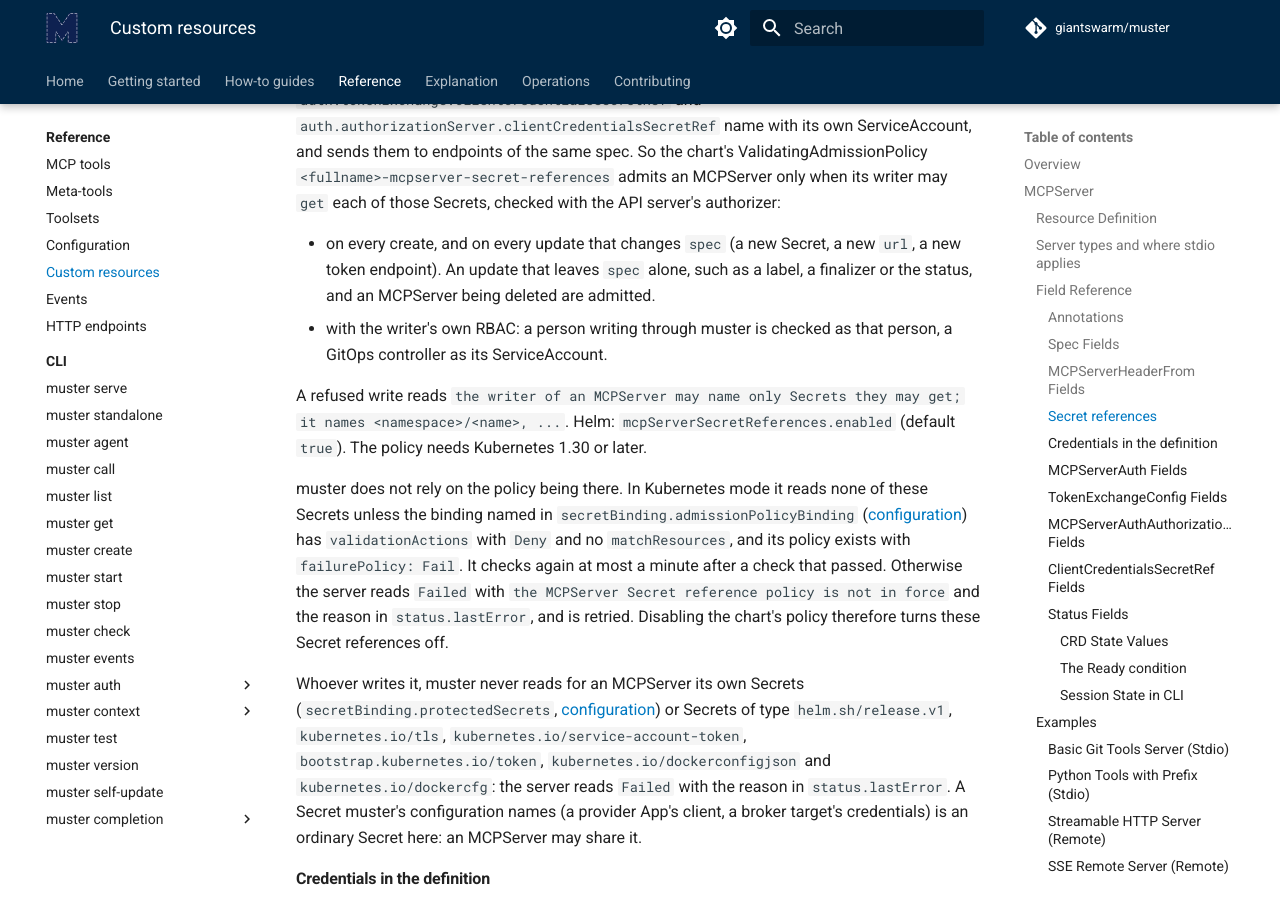
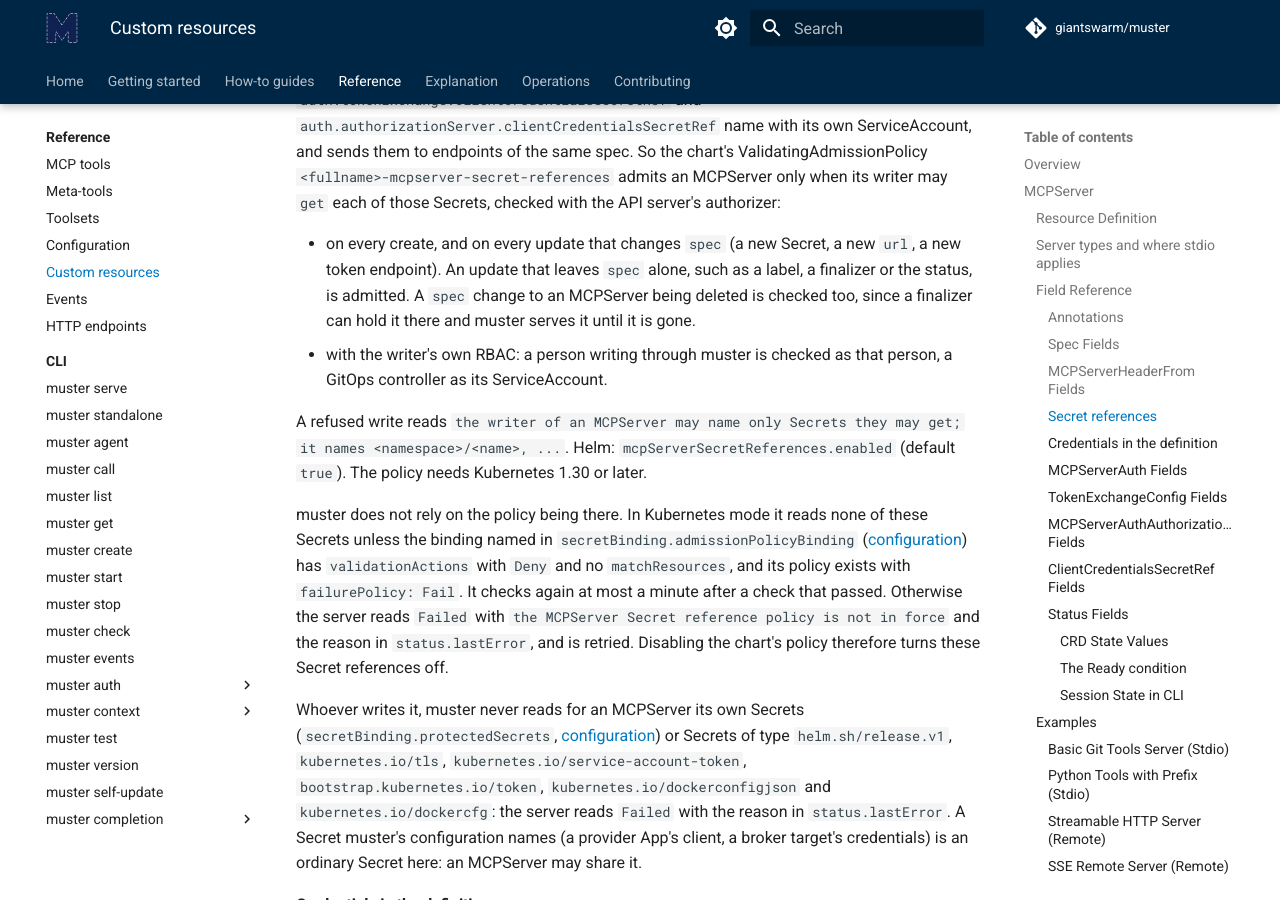
Before and after one commit to giantswarm/muster, an MkDocs documentation site: the page built from docs/reference/crds.md, in a window 1280 px wide and 900 px high, scrolled down 7575 px. Built offline with MkDocs 1.6.1 and Material for MkDocs 9.7.7, drawn with Linux system fonts in a browser that asks for light colours; comment, search, counter and statistics services are not loaded.

Commit message:
fix(mcpserver): check Secret references on a spec change to a deleting MCPServer
A finalizer the writer sets holds an MCPServer in deletion indefinitely, and
muster serves it until it is gone, so exempting deleting objects let a writer
name a Secret they may not get. Finalizer removal leaves the spec alone and
stays admitted.

```diff
--- a/docs/reference/crds.md
+++ b/docs/reference/crds.md
@@ -171,7 +171,7 @@ muster's ServiceAccount needs `get` on the Secret. The chart grants it in the re
 
 muster reads the Secrets that `headersFrom`, `auth.tokenExchange.clientCredentialsSecretRef` and `auth.authorizationServer.clientCredentialsSecretRef` name with its own ServiceAccount, and sends them to endpoints of the same spec. So the chart's ValidatingAdmissionPolicy `<fullname>-mcpserver-secret-references` admits an MCPServer only when its writer may `get` each of those Secrets, checked with the API server's authorizer:
 
-- on every create, and on every update that changes `spec` (a new Secret, a new `url`, a new token endpoint). An update that leaves `spec` alone, such as a label, a finalizer or the status, and an MCPServer being deleted are admitted.
+- on every create, and on every update that changes `spec` (a new Secret, a new `url`, a new token endpoint). An update that leaves `spec` alone, such as a label, a finalizer or the status, is admitted. A `spec` change to an MCPServer being deleted is checked too, since a finalizer can hold it there and muster serves it until it is gone.
 - with the writer's own RBAC: a person writing through muster is checked as that person, a GitOps controller as its ServiceAccount.
 
 A refused write reads `the writer of an MCPServer may name only Secrets they may get; it names <namespace>/<name>, ...`. Helm: `mcpServerSecretReferences.enabled` (default `true`). The policy needs Kubernetes 1.30 or later.
```
Also changed, not shown: CHANGELOG.md (+1 -1 lines), 2 other files.
